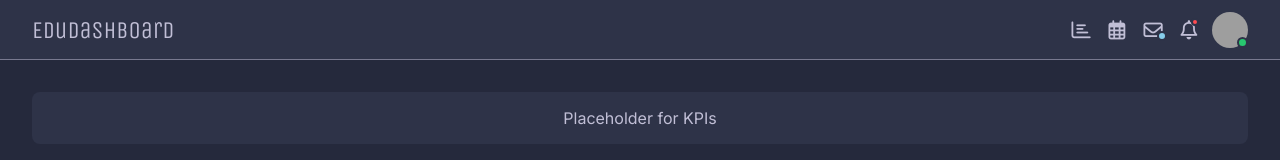
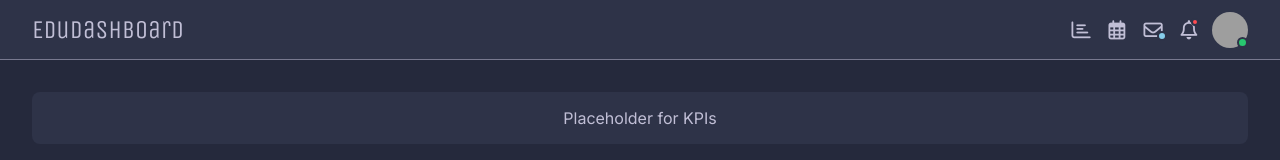
Before and after one commit to joseph-johnson27001/education-dashboard, a Vue app: page / in a window 1280 px wide. Shown: the top 160 px of the page. Built offline with nearby package versions, Linux system fonts and the light colour scheme; grey boxes are pictures that could not be loaded.

Commit message:
Top Nav Font update

```diff
--- a/src/components/Navigation/TopNav.vue
+++ b/src/components/Navigation/TopNav.vue
@@ -56,7 +56,7 @@
 
 .logo {
   font-family: "Unica One", sans-serif;
-  font-size: 1.5rem;
+  font-size: 1.6rem;
 }
 
 .right-icons {
```
